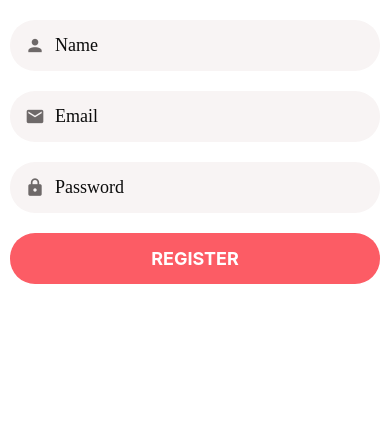
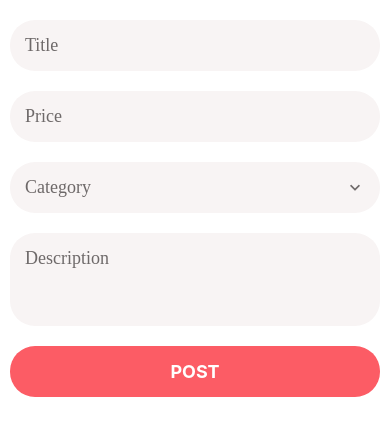
Before and after one commit to lzappo/DoneWithItBackend, a React Native app in the folder DoneWithIt/: screen / in a window 390 px wide. Shown: the top 436 px of the page. Built offline with nearby package versions, Linux system fonts and the light colour scheme.

Commit message:
form touchups on ListEditScreen

```diff
--- a/DoneWithIt/App.js
+++ b/DoneWithIt/App.js
@@ -6,11 +6,12 @@
 import { useState } from "react";
 import LoginScreen from "./app/screens/LoginScreen";
 import RegisterScreen from "./app/screens/RegisterScreen";
+import ListEditScreen from "./app/screens/ListEditScreen";
 
 export default function App() {
   return (
     <GestureHandlerRootView style={{ flex: 1 }}>
-      <RegisterScreen />
+      <ListEditScreen />
     </GestureHandlerRootView>
   );
 }
--- a/DoneWithIt/app/components/AppPicker.js
+++ b/DoneWithIt/app/components/AppPicker.js
@@ -31,9 +31,12 @@
               style={styles.icon}
             />
           )}
-          <AppText style={styles.text}>
-            {selectedItem ? selectedItem.label : placeholder}
-          </AppText>
+          {selectedItem ? (
+            <AppText style={styles.text}>{selectedItem.label}</AppText>
+          ) : (
+            <AppText style={styles.placeholder}>{placeholder}</AppText>
+          )}
+
           <MaterialCommunityIcons
             name="chevron-down"
             size={20}
@@ -75,6 +78,10 @@
   icon: {
     marginRight: 10,
   },
+  placeholder: {
+    color: defaultStyles.colors.medium,
+    flex: 1,
+  },
   text: {
     flex: 1,
   },
--- a/DoneWithIt/app/components/AppTextInput.js
+++ b/DoneWithIt/app/components/AppTextInput.js
@@ -15,7 +15,11 @@
           style={styles.icon}
         />
       )}
-      <TextInput style={[defaultStyles.text, styles.input]} {...otherProps} />
+      <TextInput
+        placeholderTextColor={defaultStyles.colors.medium}
+        style={[defaultStyles.text, styles.input]}
+        {...otherProps}
+      />
     </View>
   );
 }
--- /dev/null
+++ b/DoneWithIt/app/components/forms/AppFormPicker.js
@@ -0,0 +1,23 @@
+import React from "react";
+import { useFormikContext } from "formik";
+
+import AppPicker from "../AppPicker";
+import ErrorMessage from "./ErrorMessage";
+
+function AppFormPicker({ items, name, placeholder }) {
+  const { errors, setFieldValue, touched, values } = useFormikContext();
+
+  return (
+    <>
+      <AppPicker
+        items={items}
+        onSelectItem={(item) => setFieldValue(name, item)}
+        placeholder={placeholder}
+        selectedItem={values[name]}
+      />
+      <ErrorMessage error={errors[name]} visible={touched[name]} />
+    </>
+  );
+}
+
+export default AppFormPicker;
--- a/DoneWithIt/app/components/forms/index.js
+++ b/DoneWithIt/app/components/forms/index.js
@@ -1,4 +1,5 @@
 export { default as AppForm } from "./AppForm";
 export { default as AppFormField } from "./AppFormField";
+export { default as AppFormPicker } from "./AppFormPicker";
 export { default as ErrorMessage } from "./ErrorMessage";
 export { default as SubmitButton } from "./SubmitButton";
--- a/DoneWithIt/app/screens/ListEditScreen.js
+++ b/DoneWithIt/app/screens/ListEditScreen.js
@@ -0,0 +1,59 @@
+import React from "react";
+import { StyleSheet } from "react-native";
+
+import { listEditValidationSchma } from "../validations/authValidation";
+import {
+  AppForm,
+  AppFormField as FormField,
+  AppFormPicker as Picker,
+  SubmitButton,
+} from "../components/forms";
+import Screen from "../components/Screen";
+
+const categories = [
+  { label: "Furniture", value: 1 },
+  { label: "Clothing", value: 2 },
+  { label: "Camera", value: 3 },
+];
+
+function ListEditScreen(props) {
+  return (
+    <Screen style={styles.container}>
+      <AppForm
+        initialValues={{
+          title: "",
+          price: "",
+          description: "",
+          category: null,
+        }}
+        onSubmit={(values) => console.log(values)}
+        validationSchema={listEditValidationSchma}
+      >
+        <FormField maxLength={255} name="title" placeholder="Title" />
+        <FormField
+          keyboardType="numeric"
+          maxLength={8}
+          name="price"
+          placeholder="Price"
+        />
+        <Picker items={categories} name="category" placeholder="Category" />
+        <FormField
+          maxLength={255}
+          multiline
+          name="description"
+          numberOfLines={3}
+          placeholder="Description"
+        />
+        <SubmitButton title="Post" />
+      </AppForm>
+    </Screen>
+  );
+}
+
+const styles = StyleSheet.create({
+  container: {
+    padding: 10,
+  },
+});
+
+export default ListEditScreen;
--- a/DoneWithIt/app/screens/LoginScreen.js
+++ b/DoneWithIt/app/screens/LoginScreen.js
@@ -1,7 +1,7 @@
 import React from "react";
 import { Image, StyleSheet } from "react-native";
+
 import { loginValidationSchema } from "../validations/authValidation";
-
 import Screen from "../components/Screen";
 import { AppForm, AppFormField, SubmitButton } from "../components/forms";
 
--- a/DoneWithIt/app/validations/authValidation.js
+++ b/DoneWithIt/app/validations/authValidation.js
@@ -10,3 +10,10 @@
   email: Yup.string().required().email().label("Email"),
   password: Yup.string().required().min(4).label("Password"),
 });
+
+export const listEditValidationSchma = Yup.object().shape({
+  title: Yup.string().required().min(1).label("Title"),
+  price: Yup.number().required().min(1).max(10000).label("Price"),
+  description: Yup.string().label("Description"),
+  category: Yup.object().required().nullable().label("Category"),
+});
```
